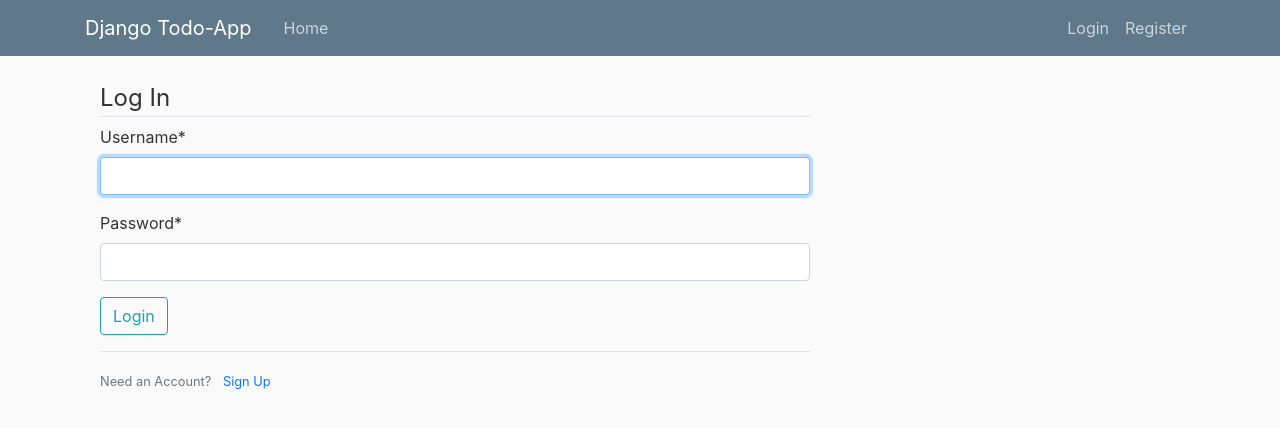
After one commit to satwik-talluri/TodoApp, a Django app: page /login/ in a window 1280 px wide. The commit adds this page. Shown: the top 428 px of the page. Run offline with Django 3.2, Linux system fonts and the light colour scheme; some libraries are stand-ins or nearby versions.

Commit message:
Added Login and Logout

```diff
--- a/TodoApp/settings.py
+++ b/TodoApp/settings.py
@@ -128,3 +128,5 @@ STATIC_URL = '/static/'
 DEFAULT_AUTO_FIELD = 'django.db.models.BigAutoField'
 
 CRISPY_TEMPLATE_PACK = 'bootstrap4'
+
+LOGIN_REDIRECT_URL = 'todo-home'
--- a/TodoApp/urls.py
+++ b/TodoApp/urls.py
@@ -1,9 +1,12 @@
 from django.contrib import admin
+from django.contrib.auth import views as auth_views
 from django.urls import path, include
 from users import views as user_views
 
 urlpatterns = [
     path('admin/', admin.site.urls),
     path('register/', user_views.register, name='register'),
+    path('login/', auth_views.LoginView.as_view(template_name='users/login.html'), name='login'),
+    path('logout/', auth_views.LogoutView.as_view(template_name='users/logout.html'), name='logout'),
     path('', include('todo.urls')),
 ]
--- a/todo/templates/todo/index.html
+++ b/todo/templates/todo/index.html
@@ -27,8 +27,12 @@
 		        	</div>
 			        <!-- Navbar Right Side -->
 			        <div class="navbar-nav">
-			          <a class="nav-item nav-link" href="#">Login</a>
-			          <a class="nav-item nav-link" href="{% url 'register' %}">Register</a>
+			        	{% if user.is_authenticated %}
+			        		<a class="nav-item nav-link" href="{% url 'logout' %}">Logout</a>
+			        	{% else %}
+			        		<a class="nav-item nav-link" href="{% url 'login' %}">Login</a>
+			          		<a class="nav-item nav-link" href="{% url 'register' %}">Register</a>
+			        	{% endif %}
 			        </div>
 		      	</div>
 		    </div>
--- /dev/null
+++ b/users/templates/users/login.html
@@ -0,0 +1,21 @@
+{% extends "todo/index.html" %}
+{% load crispy_forms_tags %}
+{% block content %}
+	<div class="content-section">
+		<form method="POST">
+			{% csrf_token %}
+			<fieldset class="from-group">
+				<legend class="border-bottom md-4">Log In</legend>
+				{{ form|crispy }}
+			</fieldset>
+			<div class="form-group">
+				<button class="btn btn-outline-info" type="submit">Login</button>
+			</div>
+		</form>
+		<div class="border-top pt-3">
+			<small class="text-muted">
+				Need an Account? <a class="ml-2" href="{% url 'register' %}">Sign Up</a>
+			</small>
+		</div>
+	</div>
+{% endblock content %}
```
Also changed, not shown: users/templates/users/logout.html (added, +9 -0 lines).
